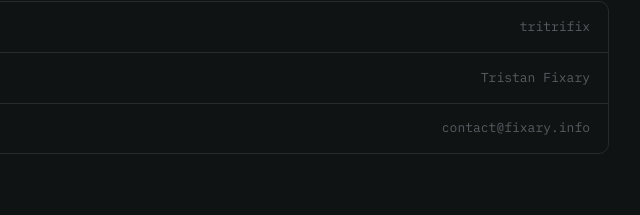
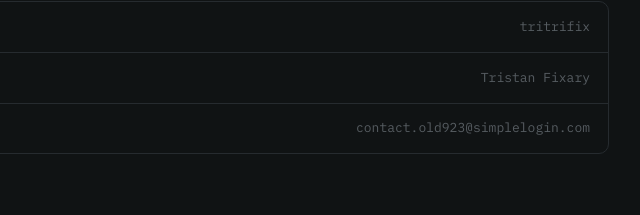
Before and after one commit to tritrifix/website, a plain HTML site: page contact.html in a window 1280 px wide. Shown: the part 329-544 px from the top of the page, 447-1087 px from the left. Drawn offline with Linux system fonts and the light colour scheme.

Commit message:
Modification de l'adresse mail

```diff
--- a/contact.html
+++ b/contact.html
@@ -81,9 +81,9 @@
         <span class="label">LinkedIn</span>
         <span class="value">Tristan Fixary</span>
       </a>
-      <a href="mailto:contact@fixary.info">
+      <a href="mailto:contact.old923@simplelogin.com">
         <span class="label">E-mail</span>
-        <span class="value">contact@fixary.info</span>
+        <span class="value">contact.old923@simplelogin.com</span>
       </a>
     </div>
   </section>
```
